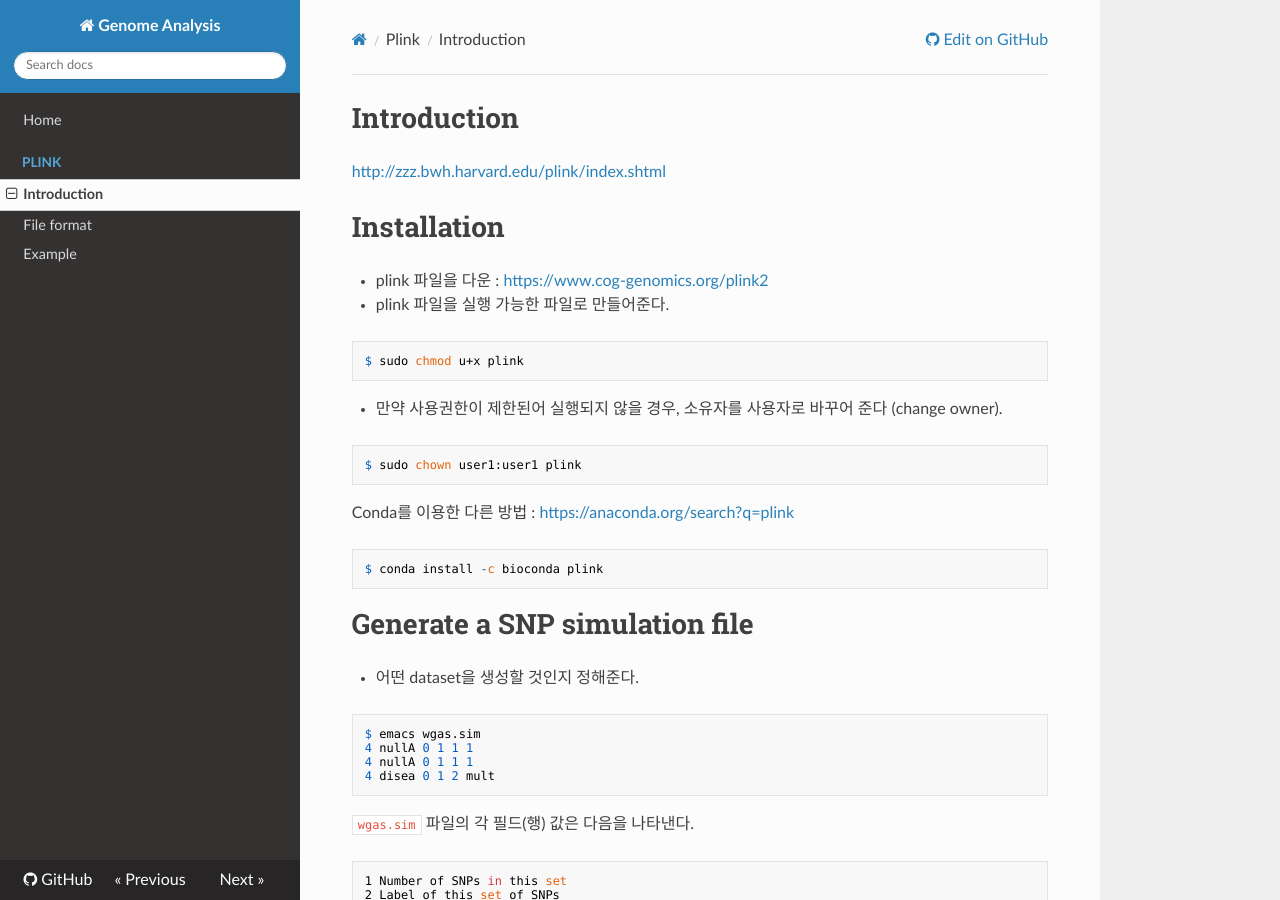
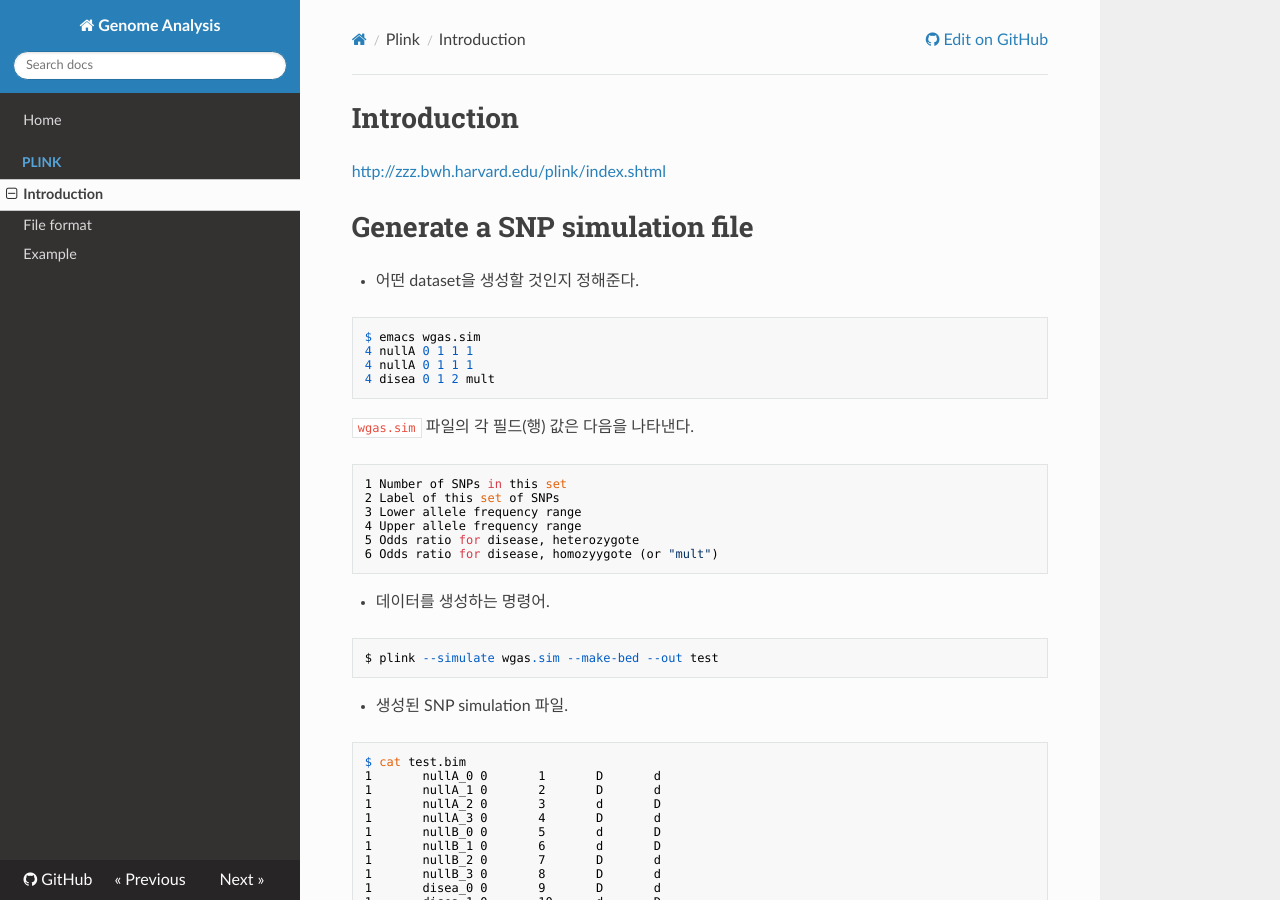
Before and after one commit to WonyoungCho/plink, an MkDocs documentation site: the page built from docs/plink_int.md, in a window 1280 px wide and 900 px high. Built offline with MkDocs 1.6.1, drawn with Linux system fonts in a browser that asks for light colours; nearby versions of some CDN libraries; old or Windows-style settings are respelled for this version of MkDocs.

Commit message:
Update plink_int.md

````diff
--- a/docs/plink_int.md
+++ b/docs/plink_int.md
@@ -1,25 +1,6 @@
 # Introduction
 
 <http://zzz.bwh.harvard.edu/plink/index.shtml>
-
-# Installation
-
-- plink 파일을 다운 : <a href="https://www.cog-genomics.org/plink2" target="_blank"> https://www.cog-genomics.org/plink2 </a>
-
-- plink 파일을 실행 가능한 파일로 만들어준다.
-```
-$ sudo chmod u+x plink
-```
-
-- 만약 사용권한이 제한된어 실행되지 않을 경우, 소유자를 사용자로 바꾸어 준다 (change owner).
-```
-$ sudo chown user1:user1 plink
-```
-
-Conda를 이용한 다른 방법 : <a href="https://anaconda.org/search?q=plink" target="_blank"> https://anaconda.org/search?q=plink </a>
-```
-$ conda install -c bioconda plink
-```
 
 # Generate a SNP simulation file
 - 어떤 dataset을 생성할 것인지 정해준다.
````
